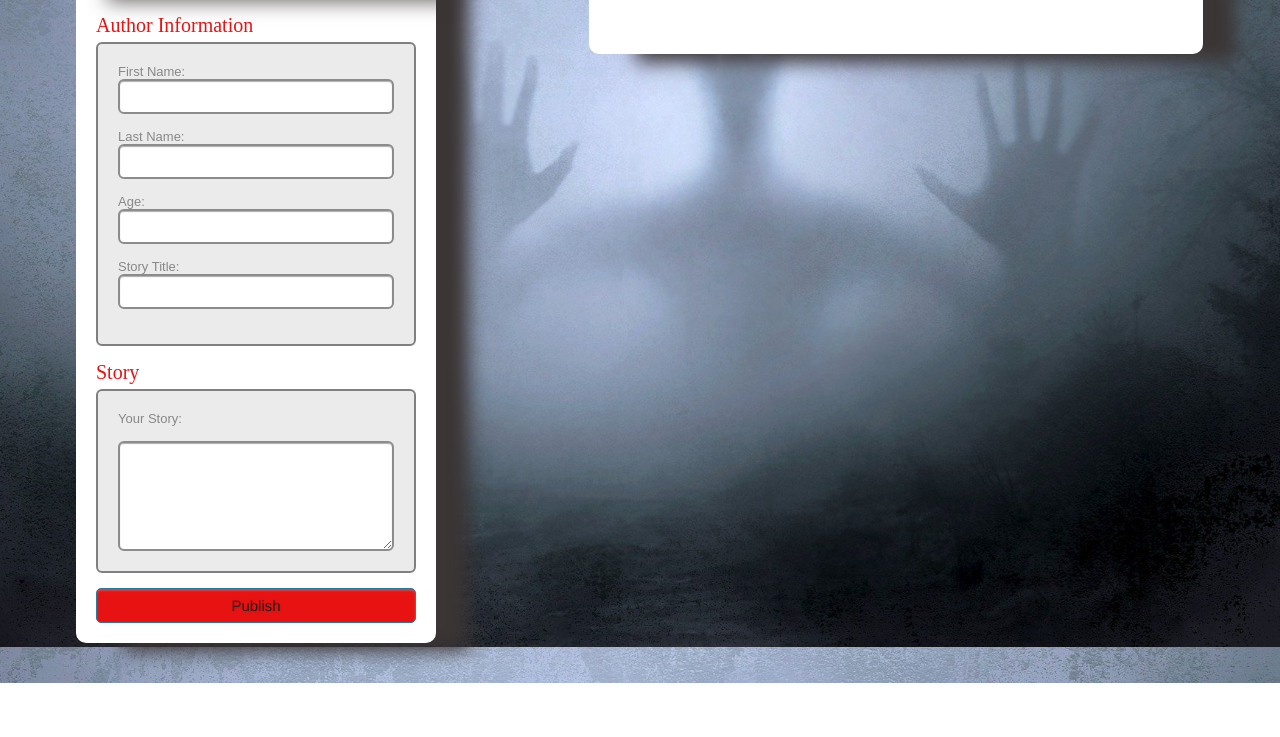
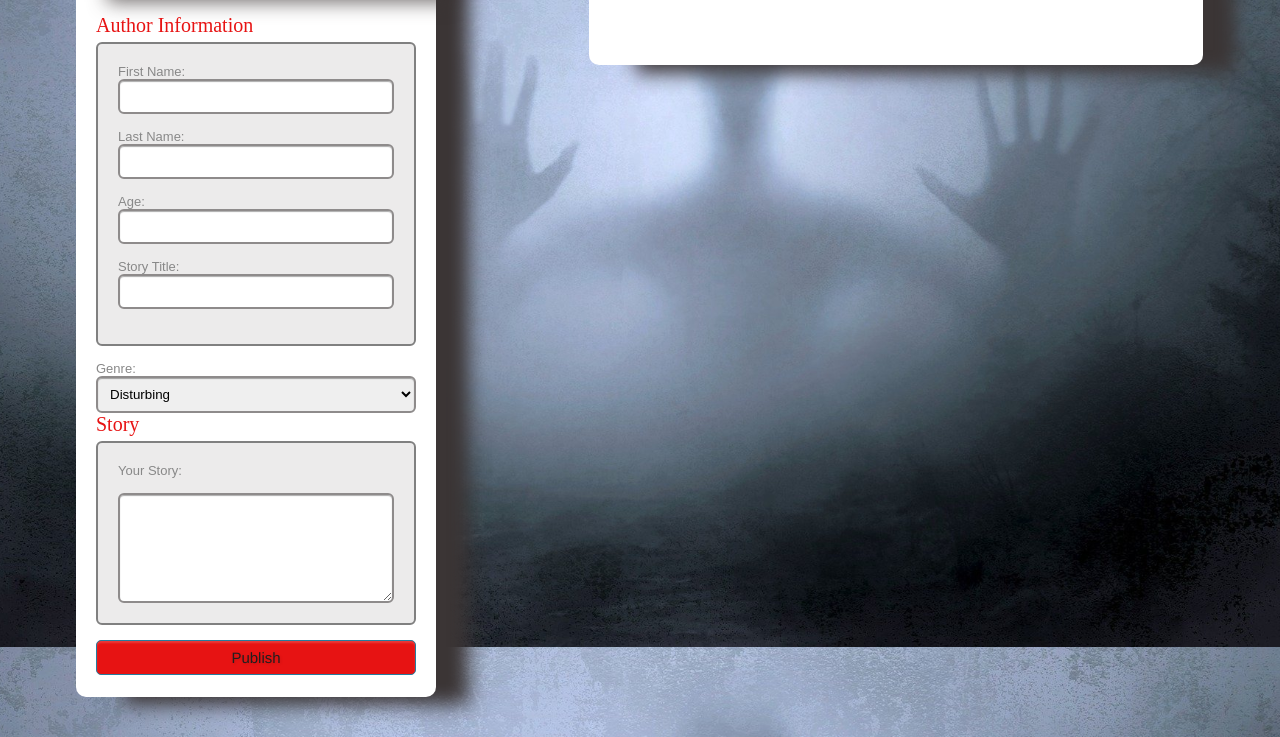
Before and after one commit to vito-dim/Scary_Story_repo, a plain HTML site: page index.html in a window 1280 px wide. Shown: the part 153-890 px from the top of the page. Before the commit the page ends 836 px from the top, so only its background shows below. Drawn offline with Linux system fonts and the light colour scheme.

Commit message:
Add genre field

```diff
--- a/index.html
+++ b/index.html
@@ -32,7 +32,14 @@
             <input type="text" id="story-title" name="field5" />
           </label>
         </div>
-
+        <label>Genre:
+          <select name="field4" id="genre">
+            <option value="Disturbing">Disturbing</option>
+            <option value="Psychological">Psychological</option>
+            <option value="Killer">Killer</option>
+            <option value="Monsters">Monsters</option>
+            <option value="Paranormal">Paranormal</option>
+          </select>
         <div class="section">
           Story</div>
         <div class="inner-wrap">
```
